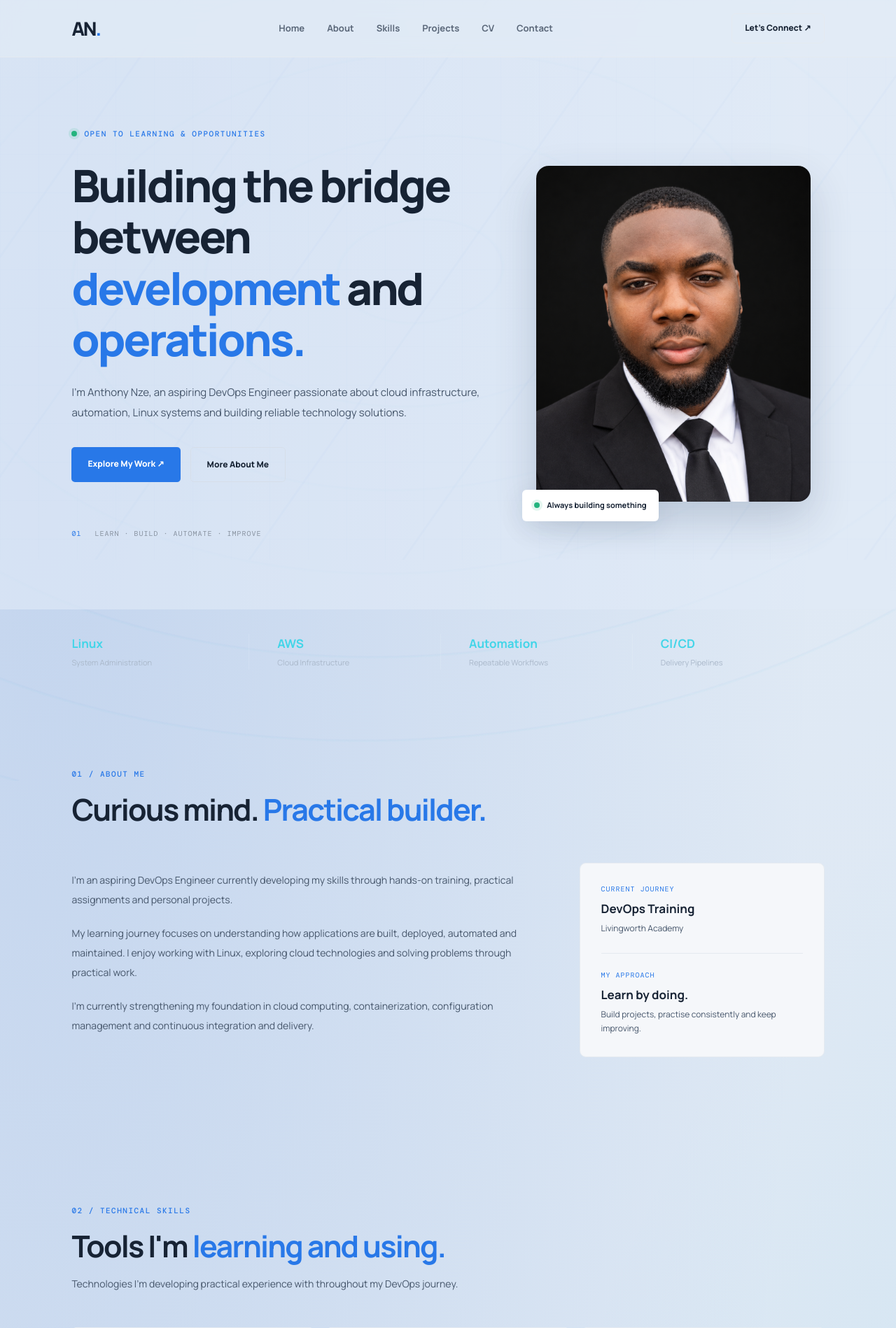
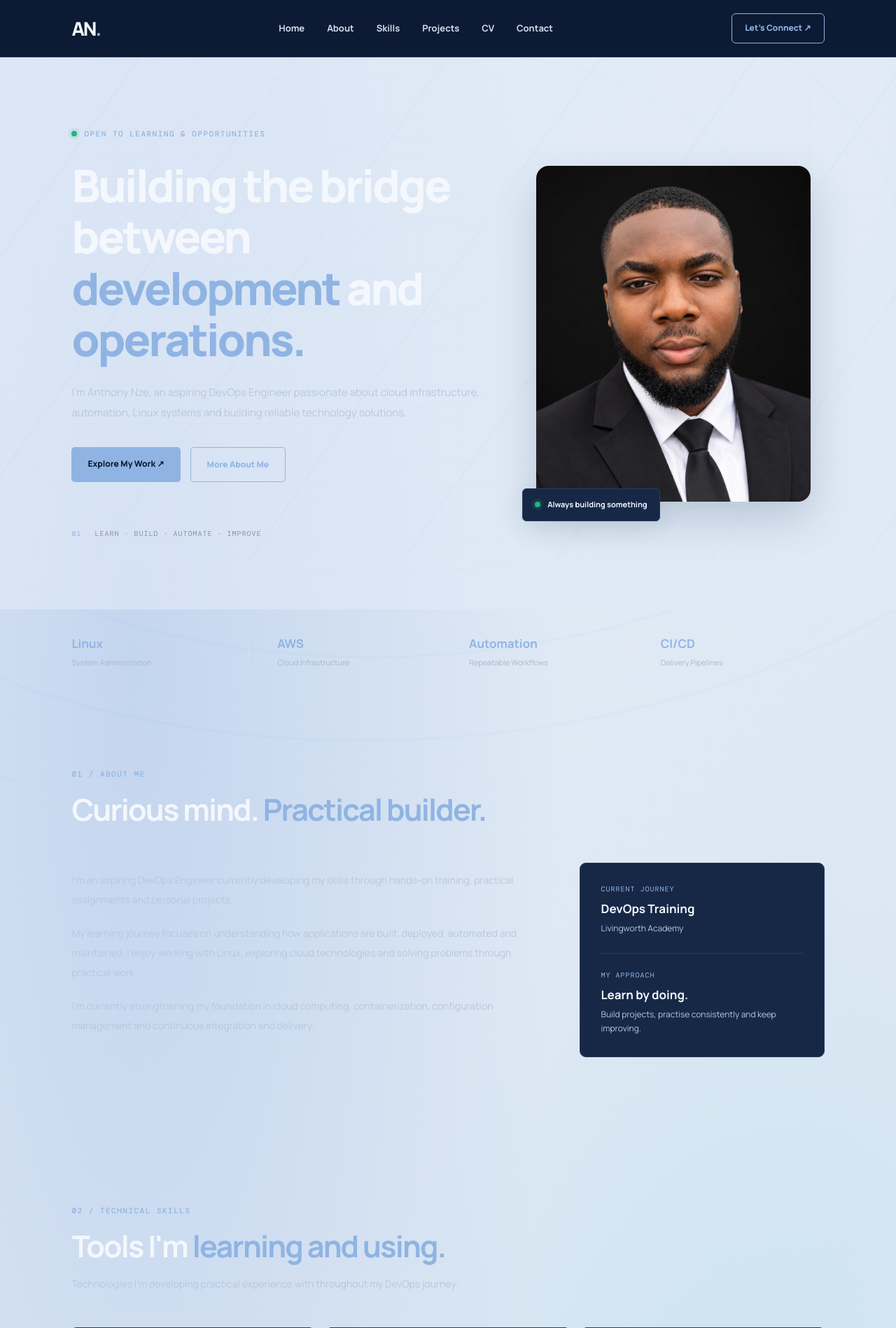
Before and after one commit to anthonynzedevops-sketch/Anthony-portfolio, a Flask app: page / in a window 1280 px wide. Shown: the top 1898 px of the page at 70% size. Run offline with Flask 3, Linux system fonts and the light colour scheme.

Commit message:
Update portfolio with Dusk Blue and Midnight Navy theme

```diff
--- a/static/css/style.css
+++ b/static/css/style.css
@@ -939,3 +939,210 @@ footer {
     justify-content: center;
     margin-top: 30px;
 }
+
+/* =========================================
+   ANTHONY NZE PORTFOLIO
+   DUSK BLUE + MIDNIGHT NAVY THEME
+   ========================================= */
+
+:root {
+    --navy: #0D1A33;
+    --navy-light: #172847;
+    --blue: #8FB4E3;
+    --cyan: #8FB4E3;
+
+    --text: #F4F7FC;
+    --muted: #B8C7DC;
+    --light: #13213B;
+    --white: #152544;
+    --border: #293D5D;
+}
+
+/* Main background */
+body {
+    background: var(--navy);
+    color: var(--text);
+}
+
+/* Navigation */
+.navbar {
+    background: var(--navy);
+    border-bottom-color: var(--border);
+}
+
+.navbar nav a {
+    color: #D5E0EF;
+}
+
+.navbar nav a:hover {
+    color: var(--blue);
+}
+
+.nav-button {
+    color: var(--blue);
+    border-color: var(--blue);
+}
+
+/* Hero section */
+.hero {
+    background:
+        radial-gradient(circle at 85% 25%, #263F65 0, transparent 35%),
+        linear-gradient(135deg, #0D1A33, #142747);
+}
+
+.hero h1,
+.section-heading h2,
+.about-card h3,
+.skill-card h3,
+.project-card h3,
+.contact-links strong {
+    color: #F4F7FC;
+}
+
+.hero-description,
+.section-intro,
+.about-content > div:first-child p {
+    color: var(--muted);
+}
+
+/* Buttons */
+.primary-button {
+    background: var(--blue);
+    color: #0D1A33;
+}
+
+.primary-button:hover {
+    background: #A9C8EC;
+}
+
+.secondary-button {
+    color: var(--blue);
+    border-color: var(--blue);
+}
+
+.secondary-button:hover {
+    background: #1B3152;
+    color: #FFFFFF;
+}
+
+/* Terminal */
+.terminal-card {
+    background: #091426;
+    border: 1px solid var(--border);
+}
+
+.terminal-header {
+    background: #142747;
+}
+
+.terminal-blue,
+.terminal-body li::before,
+.cursor {
+    color: var(--blue);
+}
+
+/* Floating label */
+.floating-label {
+    background: #172847;
+    color: #F4F7FC;
+    border: 1px solid var(--border);
+}
+
+/* Statistics */
+.quick-stats {
+    background: #091426;
+}
+
+.quick-stats h3 {
+    color: var(--blue);
+}
+
+/* About section */
+.about-card {
+    background: #172847;
+    border-color: var(--border);
+}
+
+.about-card p:not(.card-label) {
+    color: var(--muted);
+}
+
+/* Skills */
+.skills-section,
+.contact-section {
+    background: #101F3A;
+}
+
+.skill-card {
+    background: #172847;
+    border-color: var(--border);
+}
+
+.skill-card p {
+    color: var(--muted);
+}
+
+/* Projects */
+.project-card {
+    background: #152544;
+    border-color: var(--border);
+}
+
+.project-card > p {
+    color: var(--muted);
+}
+
+.project-tag {
+    background: #263F65;
+    color: var(--blue);
+}
+
+.project-tech span {
+    background: #0D1A33;
+    color: #D5E0EF;
+}
+
+.skill-card:hover,
+.project-card:hover {
+    border-color: var(--blue);
+    box-shadow: 0 15px 35px #00000030;
+}
+
+/* Journey section */
+.journey-section {
+    background: #091426;
+}
+
+.journey-content p:not(.section-label) {
+    color: #B8C7DC;
+}
+
+/* Contact */
+.contact-links a {
+    background: #172847;
+    border-color: var(--border);
+}
+
+.contact-links a:hover {
+    border-color: var(--blue);
+}
+
+.contact-links span {
+    color: var(--blue);
+}
+
+/* Footer */
+footer {
+    background: #091426;
+}
+
+footer p,
+footer > a:last-child {
+    color: #B8C7DC;
+}
+
+/* Selection highlight */
+::selection {
+    background: #8FB4E3;
+    color: #0D1A33;
+}
```
